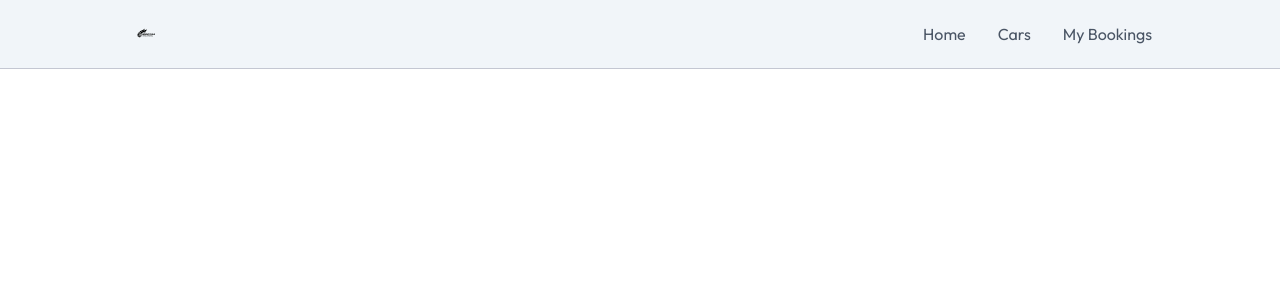
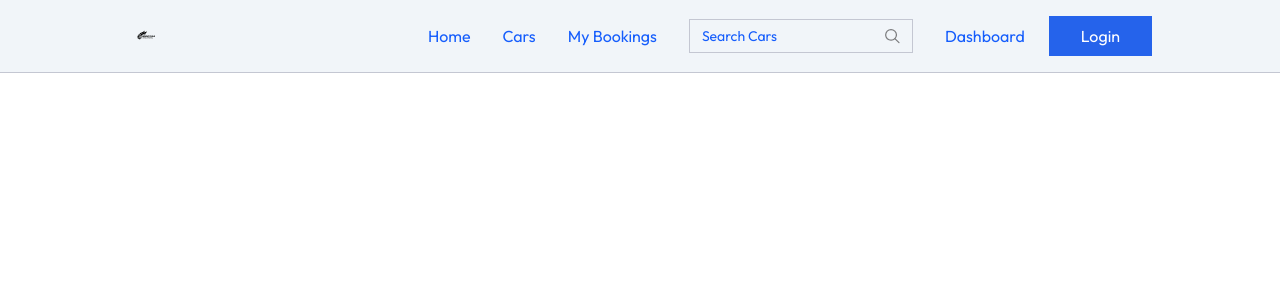
Before and after one commit to rickysana/CarRental, a React (Vite) app in the folder client/: page / in a window 1280 px wide. Shown: the top 300 px of the page. Built offline with nearby package versions, Linux system fonts and the light colour scheme.

Commit message:
updated navbar

```diff
--- a/client/src/App.jsx
+++ b/client/src/App.jsx
@@ -1,11 +1,16 @@
-import React from 'react'
+import React, { useState } from 'react'
 import Navbar from './components/Navbar'
+import { useLocation } from 'react-router-dom'
 
 const App = () => {
+
+  const[showLogin, setShowLogin] = useState(false)
+  const isOwnerPath = useLocation().pathname.startsWith('/owner')
+
   return (
-    <div>
-      <Navbar />
-    </div>
+    <>
+      {!isOwnerPath &&  <Navbar setShowLogin={setShowLogin}/>}
+    </>
   )
 }
 
--- a/client/src/components/Navbar.jsx
+++ b/client/src/components/Navbar.jsx
@@ -1,14 +1,14 @@
 import React, { useState } from 'react'
 import { assets, menuLinks } from '../assets/assets'
-import { Link, useLocation} from 'react-router-dom'
+import { Link, useLocation, useNavigate} from 'react-router-dom'
 
-const Navbar = () => {
+const Navbar = ({setShowLogin}) => {
 
 const location = useLocation()
 const [open, setOpen] = useState(false)
-
+const navigate = useNavigate
   return (
-    <div className={`flex items-center justify-between px-6 md:px-16 lg:px-24 xl:px-32 py-4 text-gray-600 border-b border-borderColor relative transition-all ${location.pathname === "/" && "bg-light"}`}>
+    <div className={`flex items-center justify-between px-6 md:px-16 lg:px-24 xl:px-32 py-4 text-blue-600 border-b border-borderColor relative transition-all ${location.pathname === "/" && "bg-light"}`}>
         <Link to="/">
         <img src={assets.logo} alt="logo" className="h-9"/>
         </Link>
@@ -18,7 +18,23 @@
                 {link.name}
                 </Link>
             ))}
+            <div className='hidden lg:flex items-center text-sm gap-2 border border-borderColor px-3 box-full max-w-56'>
+              <input type="text" className="py-1.5 w-full bg-transparent outline-none placeholder-blue-600 placeholder:text-sm" placeholder="Search Cars" />
+              <img src={assets.search_icon} alt="search " />
+            </div>
+
+            <div className="flex max-sm:flex-col items-start sm:items-center gap-6">
+              <button onClick={() => navigate('/owner')} className="cursor-pointer">Dashboard</button>
+              <button onClick={() => setShowLogin(true)} className="cursor-pointer px-8 py-2 bg-primary hover:bg-primary-dull transition-all text-white box-lg">Login</button>
+            </div>
         </div>
+
+        <button className='sm:hidden cursor-pointer' aria-label="Menu" onClick={() => setOpen(!open)}>
+          <img src={open ? assets.close_icon : assets.menu_icon} alt="menu" />
+        </button>
+
+
+
     </div>
   )
 }
```
